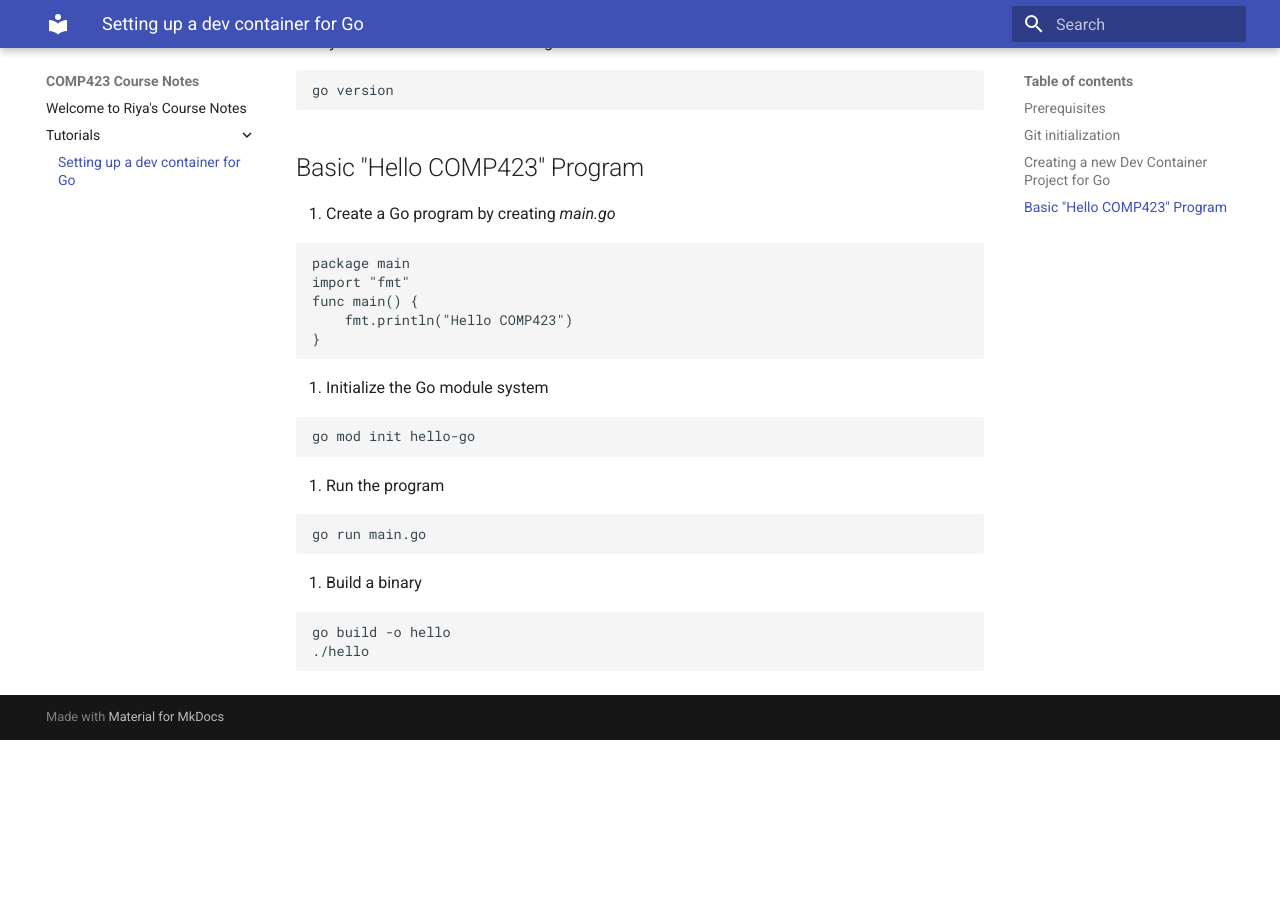
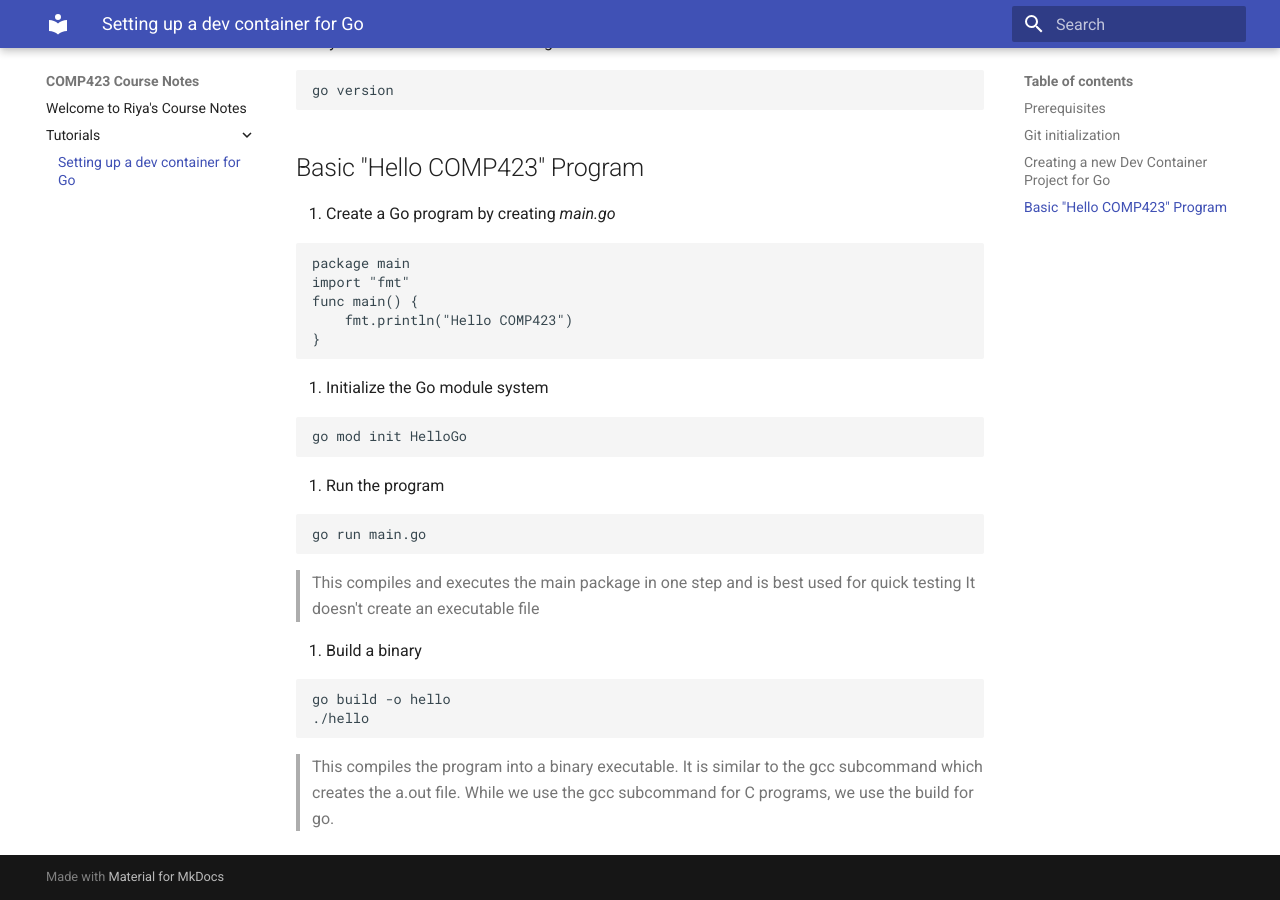
Before and after one commit to riyachawan/comp423-course-notes, an MkDocs documentation site: the page built from docs/tutorials/go-setup.md, in a window 1280 px wide and 900 px high, scrolled down 1356 px. Built offline with MkDocs 1.6.1 and Material for MkDocs 9.7.7, drawn with Linux system fonts in a browser that asks for light colours; before the commit the page ends 2096 px from its top, so only the background shows below that.

Commit message:
updated tutorial

````diff
--- a/docs/tutorials/go-setup.md
+++ b/docs/tutorials/go-setup.md
@@ -72,16 +72,20 @@ func main() {
 
 2. Initialize the Go module system
 ```
-go mod init hello-go
+go mod init HelloGo
 ```
 
 3. Run the program
 ```
 go run main.go
 ```
+> This compiles and executes the main package in one step and is best used for quick testing
+It doesn't create an executable file
 
 4. Build a binary
 ```
 go build -o hello
 ./hello
 ```
+> This compiles the program into a binary executable. It is similar to the gcc subcommand which creates the a.out file.
+While we use the gcc subcommand for C programs, we use the build for go.
````
